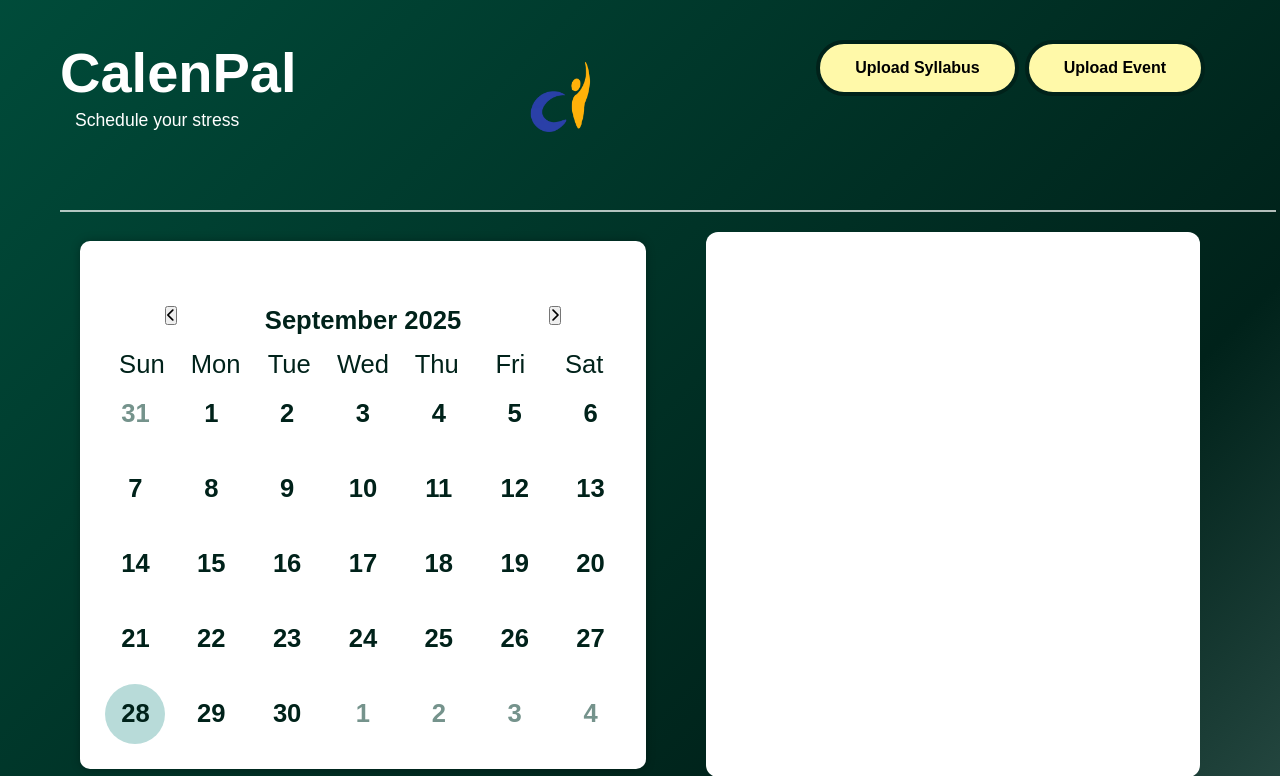
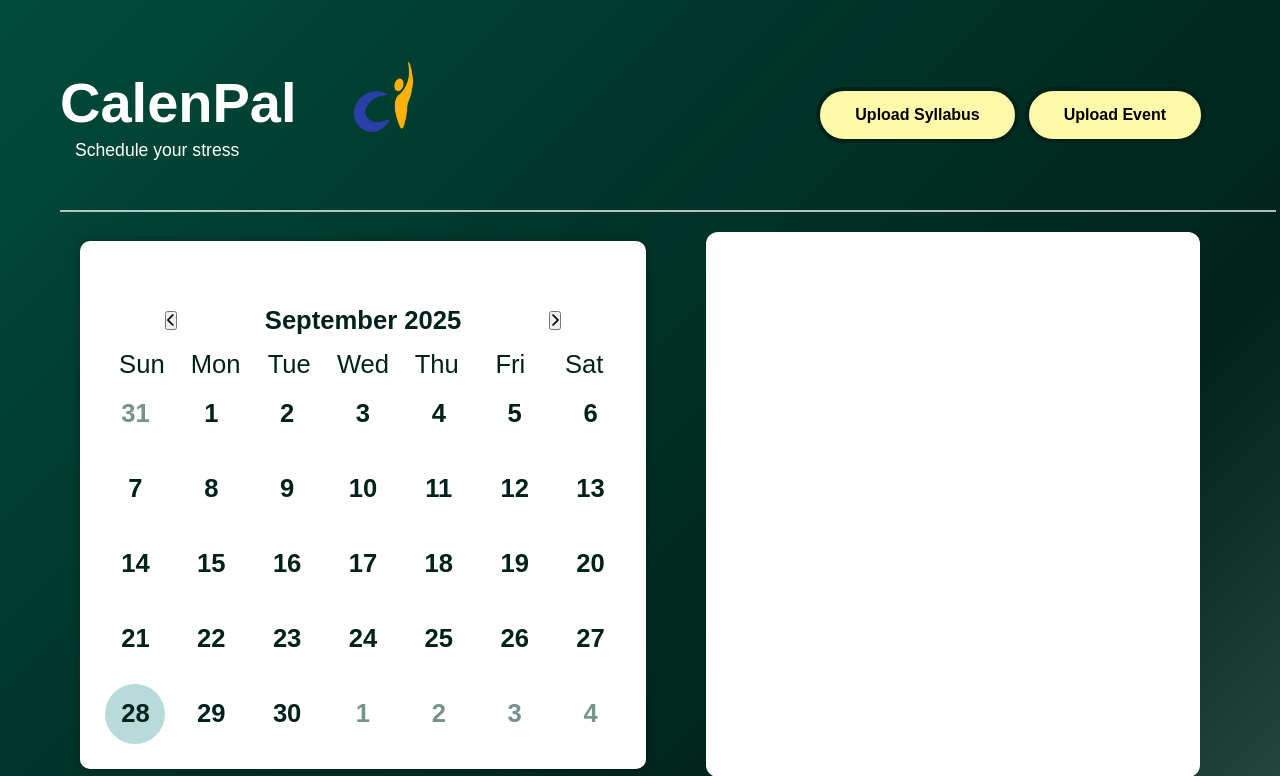
Before and after one commit to LettuceLeaf898/CalenPal, a Flask app: page / in a window 1280 px wide. Shown: the top 776 px of the page. Run offline with Flask 3, Linux system fonts and the light colour scheme.

Commit message:
logo done

```diff
--- a/framework/index.html
+++ b/framework/index.html
@@ -17,31 +17,27 @@
 <body>
   <!-- Header -->
   <div class="header">
-    <div>
-      <div class="title">CalenPal</div>
+
+    <div class="left">
+      <div class="titleAndSubtitle">
+        <div class="title">CalenPal</div>
       <div class="subtitle" style="padding-left:15px;">Schedule your stress</div>
+      </div>
+
+      <img src="static\logo.png" alt="Logo" class="logo" style="width: 150px; height: auto;">
+    </div>
 
 
-    </div>
-    <img src="images/logo.png" alt="Logo" class="logo" style="width: 150px; height: auto;">
-    <style>
-      .logo {
-        width: 150px;
-        height: auto;
-        /* maintains aspect ratio */
-      }
-    </style>
     <input type="file" id="fileInput" style="display:none;">
     <div class="upload-group">
       <button id="uploadBtn" class="upload-btn">Upload Syllabus</button>
       <button id="uploadBtnE" class="upload-btn">Upload Event</button>
-
-
     </div>
+  </div>
 
 
 
-  </div>
+
   <!-- Dialog for adding event -->
   <dialog id="eventDialog">
     <h2>Upload Event Details</h2>
--- a/static/style.css
+++ b/static/style.css
@@ -16,8 +16,9 @@
       width: 100%;
       display: flex;
       justify-content: space-between;
-      align-items: flex-start;
+      align-items: center;
       padding: 40px 60px 10px 60px;
+      gap: 15px;
     }
 
     .title {
@@ -434,3 +435,15 @@
       border: 2px solid #B8DBD9;
       font-weight: bold;
     }
+
+    .logo {
+        width: 150px;
+        height: auto;
+        /* maintains aspect ratio */
+      }
+
+      .left {
+  display: flex;
+  align-items: center;
+  gap: 15px;                        /* space between text and logo */
+}
```
Also changed, not shown: static/logo.png (renamed from framework/images/logo.png).
